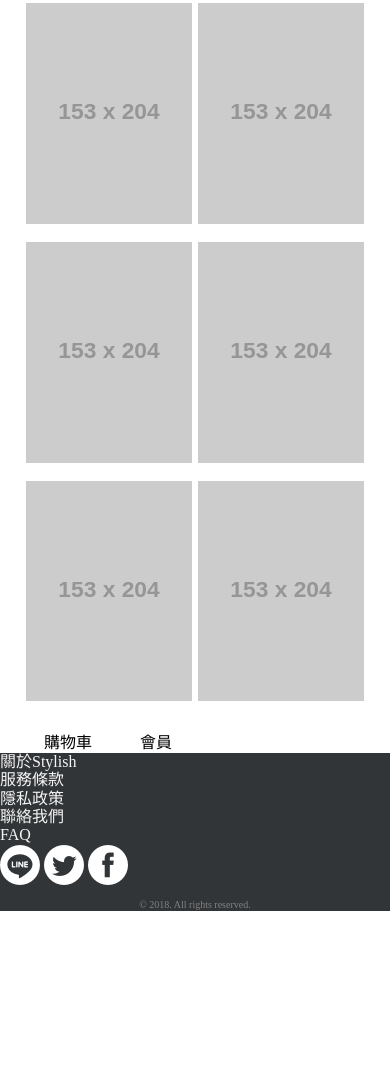
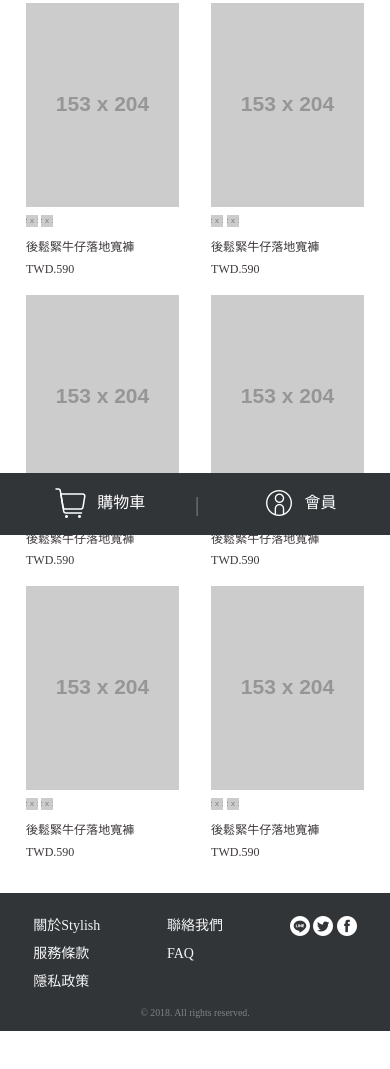
Before and after one commit to AislynYC/aislynyc.github.io, a website: page students/aislyn/stylish/index.html in a window 390 px wide. Shown: the part 311-1380 px from the top of the page. Before the commit the page ends 1232 px from the top, so only its background shows below. Drawn offline with Linux system fonts and the light colour scheme; placeholder pictures from the web are drawn by us.

Commit message:
mobile layout completed

```diff
--- a/students/aislyn/stylish/css/reset.css
+++ b/students/aislyn/stylish/css/reset.css
@@ -211,9 +211,9 @@ select {
  */
 
 button,
-[type="button"],
-[type="reset"],
-[type="submit"] {
+[type='button'],
+[type='reset'],
+[type='submit'] {
   -webkit-appearance: button;
 }
 
@@ -222,9 +222,9 @@ button,
  */
 
 button::-moz-focus-inner,
-[type="button"]::-moz-focus-inner,
-[type="reset"]::-moz-focus-inner,
-[type="submit"]::-moz-focus-inner {
+[type='button']::-moz-focus-inner,
+[type='reset']::-moz-focus-inner,
+[type='submit']::-moz-focus-inner {
   border-style: none;
   padding: 0;
 }
@@ -234,9 +234,9 @@ button::-moz-focus-inner,
  */
 
 button:-moz-focusring,
-[type="button"]:-moz-focusring,
-[type="reset"]:-moz-focusring,
-[type="submit"]:-moz-focusring {
+[type='button']:-moz-focusring,
+[type='reset']:-moz-focusring,
+[type='submit']:-moz-focusring {
   outline: 1px dotted ButtonText;
 }
 
@@ -291,8 +291,8 @@ textarea {
  * 2. Remove the padding in IE 10.
  */
 
-[type="checkbox"],
-[type="radio"] {
+[type='checkbox'],
+[type='radio'] {
   box-sizing: border-box;
   /* 1 */
   padding: 0;
@@ -303,8 +303,8 @@ textarea {
  * Correct the cursor style of increment and decrement buttons in Chrome.
  */
 
-[type="number"]::-webkit-inner-spin-button,
-[type="number"]::-webkit-outer-spin-button {
+[type='number']::-webkit-inner-spin-button,
+[type='number']::-webkit-outer-spin-button {
   height: auto;
 }
 
@@ -313,7 +313,7 @@ textarea {
  * 2. Correct the outline style in Safari.
  */
 
-[type="search"] {
+[type='search'] {
   -webkit-appearance: textfield;
   /* 1 */
   outline-offset: -2px;
@@ -324,7 +324,7 @@ textarea {
  * Remove the inner padding in Chrome and Safari on macOS.
  */
 
-[type="search"]::-webkit-search-decoration {
+[type='search']::-webkit-search-decoration {
   -webkit-appearance: none;
 }
 
@@ -424,3 +424,13 @@ a:active {
   text-decoration: none;
   color: black;
 }
+
+/* Paragraph +
+   ========================================================================== */
+
+/**
+ * Remove default margin-top & bottom of <p> tag.
+ */
+p {
+  margin: 0;
+}
--- a/students/aislyn/stylish/css/style.css
+++ b/students/aislyn/stylish/css/style.css
@@ -1,3 +1,6 @@
+html {
+  font-size: 14px;
+}
 .container {
   width: 100%;
   margin: 0 auto;
@@ -16,6 +19,10 @@
   padding: 16px 0;
 }
 
+.non-mobile{
+  display: none;
+}
+
 .search {
   position: absolute;
   right: 10px;
@@ -31,7 +38,7 @@
 }
 .main-nav li,
 .main-nav div {
-  font-size: 16px;
+  font-size: 1.14rem;
 }
 
 .main-nav li {
@@ -69,18 +76,103 @@
 
 .col {
   margin: 15px 0 3px;
-  width: 49%;
+  max-width: 49%;
+  display: flex;
+  flex-flow: column;
+}
+
+.product-name {
+  margin-top: 10px;
+  font-size: 0.86rem;
+  color: #3f3a3a;
+}
+
+.color-tag,
+.product-price {
+  display: inline-block;
+  margin-top: 8px;
+  font-size: 0.86rem;
+  color: #3f3a3a;
+}
+
+/*************** Mobile Tool ***************/
+.mobile-tool {
+  position: fixed;
+  top: calc(100vh - 60px);
+  z-index: 2;
+  background-color: #313538;
+  display: flex;
+  padding: 8px 0;
+}
+
+.mobile-tool-btn {
+  width: calc(100vw / 2);
+}
+
+.mobile-tool-wrap {
+  text-align: center;
+}
+
+.mobile-tool-logo {
+  vertical-align: top;
+}
+
+.mobile-tool-tag {
+  color: white;
+  display: inline-block;
+  height: 44px;
+  font-size: 1.14rem;
+  line-height: 44px;
+}
+
+#mobile-tool-divider {
+  color: #828282;
+  font-size: 1.5rem;
 }
 
 /*************** Footer ***************/
+.main-footer {
+  padding-top: 23px;
+  padding-bottom: 13px;
+  margin-top: 30px;
+  margin-bottom: 60px;
+}
+
+.footer-row {
+  display: flex;
+  justify-content: space-around;
+}
+
 .main-footer,
 .main-footer .local-link a {
   background-color: #313538;
   color: #f5f5f5;
 }
 
+.main-footer .local-link a {
+  line-height: 20px;
+}
+
+.main-footer .local-link li {
+  margin-bottom: 8px;
+}
+
+.external-logo {
+  display: inline-block;
+  width: 1.43rem;
+}
+
 .copyright {
   text-align: center;
-  font-size: 10px;
+  font-size: 0.7rem;
   color: #828282;
+  margin-top: 7px;
 }
+
+/*************** Media Query ***************/
+
+@media (min-width: 768px) {
+  .container {
+    max-width: 1920px;
+  }
+}
--- a/students/aislyn/stylish/index.html
+++ b/students/aislyn/stylish/index.html
@@ -5,8 +5,8 @@
     <meta name="viewport" content="width=device-width, initial-scale=1.0" />
     <meta http-equiv="X-UA-Compatible" content="ie=edge" />
     <title>Stylish</title>
+    <link rel="stylesheet" href="./css/reset.css" />
     <link rel="stylesheet" href="./css/style.css" />
-    <link rel="stylesheet" href="./css/reset.css" />
   </head>
   <body>
     <div class="container">
@@ -17,7 +17,7 @@
             <img src="./images/search.png" alt="Search" />
           </div>
         </div>
-        <nav>
+        <nav class="mobile">
           <ul class="main-nav">
             <li><a href="#">女裝</a></li>
             <div class="divider">|</div>
@@ -31,55 +31,151 @@
         </div>
       </header>
       <div class="row">
+        <div class="col">
+          <img src="https://fakeimg.pl/153x204/aaaaaa/?text=Product-img" />
+          <div class="color-tags-area">
             <img
-          class="col"
-          src="https://fakeimg.pl/153x204/aaaaaa/?text=Product-img"
+              class="color-tag"
+              src="https://fakeimg.pl/12x12/000000/?text=c"
             />
             <img
-          class="col"
-          src="https://fakeimg.pl/153x204/aaaaaa/?text=Product-img"
+              class="color-tag"
+              src="https://fakeimg.pl/12x12/c49871/?text=c"
+            />
+          </div>
+          <div class="product-name">後鬆緊牛仔落地寬褲</div>
+          <div class="product-price">TWD.590</div>
+        </div>
+        <div class="col">
+          <img src="https://fakeimg.pl/153x204/aaaaaa/?text=Product-img" />
+          <div class="color-tags-area">
+            <img
+              class="color-tag"
+              src="https://fakeimg.pl/12x12/000000/?text=c"
             />
             <img
-          class="col"
-          src="https://fakeimg.pl/153x204/aaaaaa/?text=Product-img"
+              class="color-tag"
+              src="https://fakeimg.pl/12x12/c49871/?text=c"
+            />
+          </div>
+          <div class="product-name">後鬆緊牛仔落地寬褲</div>
+          <div class="product-price">TWD.590</div>
+        </div>
+        <div class="col">
+          <img src="https://fakeimg.pl/153x204/aaaaaa/?text=Product-img" />
+          <div class="color-tags-area">
+            <img
+              class="color-tag"
+              src="https://fakeimg.pl/12x12/000000/?text=c"
             />
             <img
-          class="col"
-          src="https://fakeimg.pl/153x204/aaaaaa/?text=Product-img"
+              class="color-tag"
+              src="https://fakeimg.pl/12x12/c49871/?text=c"
+            />
+          </div>
+          <div class="product-name">後鬆緊牛仔落地寬褲</div>
+          <div class="product-price">TWD.590</div>
+        </div>
+        <div class="col">
+          <img src="https://fakeimg.pl/153x204/aaaaaa/?text=Product-img" />
+          <div class="color-tags-area">
+            <img
+              class="color-tag"
+              src="https://fakeimg.pl/12x12/000000/?text=c"
             />
             <img
-          class="col"
-          src="https://fakeimg.pl/153x204/aaaaaa/?text=Product-img"
+              class="color-tag"
+              src="https://fakeimg.pl/12x12/c49871/?text=c"
+            />
+          </div>
+          <div class="product-name">後鬆緊牛仔落地寬褲</div>
+          <div class="product-price">TWD.590</div>
+        </div>
+        <div class="col">
+          <img src="https://fakeimg.pl/153x204/aaaaaa/?text=Product-img" />
+          <div class="color-tags-area">
+            <img
+              class="color-tag"
+              src="https://fakeimg.pl/12x12/000000/?text=c"
             />
             <img
-          class="col"
-          src="https://fakeimg.pl/153x204/aaaaaa/?text=Product-img"
+              class="color-tag"
+              src="https://fakeimg.pl/12x12/c49871/?text=c"
             />
           </div>
+          <div class="product-name">後鬆緊牛仔落地寬褲</div>
+          <div class="product-price">TWD.590</div>
+        </div>
+        <div class="col">
+          <img src="https://fakeimg.pl/153x204/aaaaaa/?text=Product-img" />
+          <div class="color-tags-area">
+            <img
+              class="color-tag"
+              src="https://fakeimg.pl/12x12/000000/?text=c"
+            />
+            <img
+              class="color-tag"
+              src="https://fakeimg.pl/12x12/c49871/?text=c"
+            />
+          </div>
+          <div class="product-name">後鬆緊牛仔落地寬褲</div>
+          <div class="product-price">TWD.590</div>
+        </div>
+      </div>
       <div class="mobile-tool">
-        <a href="#"><img src="./images/cart-mobile.png" alt="cart" />購物車</a>
-        <a href="#"
-          ><img src="./images/member-mobile.png" alt="member" />會員</a
-        >
+        <a href="#" class="mobile-tool-btn">
+          <div class="mobile-tool-wrap">
+            <img
+              class="mobile-tool-logo"
+              src="./images/cart-mobile.png"
+              alt="cart"
+            />
+            <span class="mobile-tool-tag">購物車</span>
+          </div>
+        </a>
+        <div class="divider" id="mobile-tool-divider">|</div>
+        <a href="#" class="mobile-tool-btn">
+          <div class="mobile-tool-wrap">
+            <img
+              class="mobile-tool-logo"
+              src="./images/member-mobile.png"
+              alt="member"
+            />
+            <span class="mobile-tool-tag">會員</span>
+          </div>
+        </a>
       </div>
       <div class="main-footer">
-        <div class="local-link">
+        <div class="footer-row">
+          <div class="footer-col local-link">
             <ul>
               <li><a href="#">關於Stylish</a></li>
               <li><a href="#">服務條款</a></li>
               <li><a href="#">隱私政策</a></li>
+            </ul>
+          </div>
+          <div class="footer-col local-link">
+            <ul>
               <li><a href="#">聯絡我們</a></li>
               <li><a href="#">FAQ</a></li>
             </ul>
-          <div class="external-link">
-            <img src="./images/line.png" alt="Line" />
-            <img src="./images/twitter.png" alt="Twitter" />
-            <img src="./images/facebook.png" alt="Facebook" />
+          </div>
+          <div class="footer-col external-link">
+            <img class="external-logo" src="./images/line.png" alt="Line" />
+            <img
+              class="external-logo"
+              src="./images/twitter.png"
+              alt="Twitter"
+            />
+            <img
+              class="external-logo"
+              src="./images/facebook.png"
+              alt="Facebook"
+            />
+          </div>
         </div>
         <div class="copyright">
           <p>&copy; 2018. All rights reserved.</p>
-            <p></p>
-          </div>
         </div>
       </div>
     </div>
```
Lines whose indentation alone changed are shown as unchanged.
